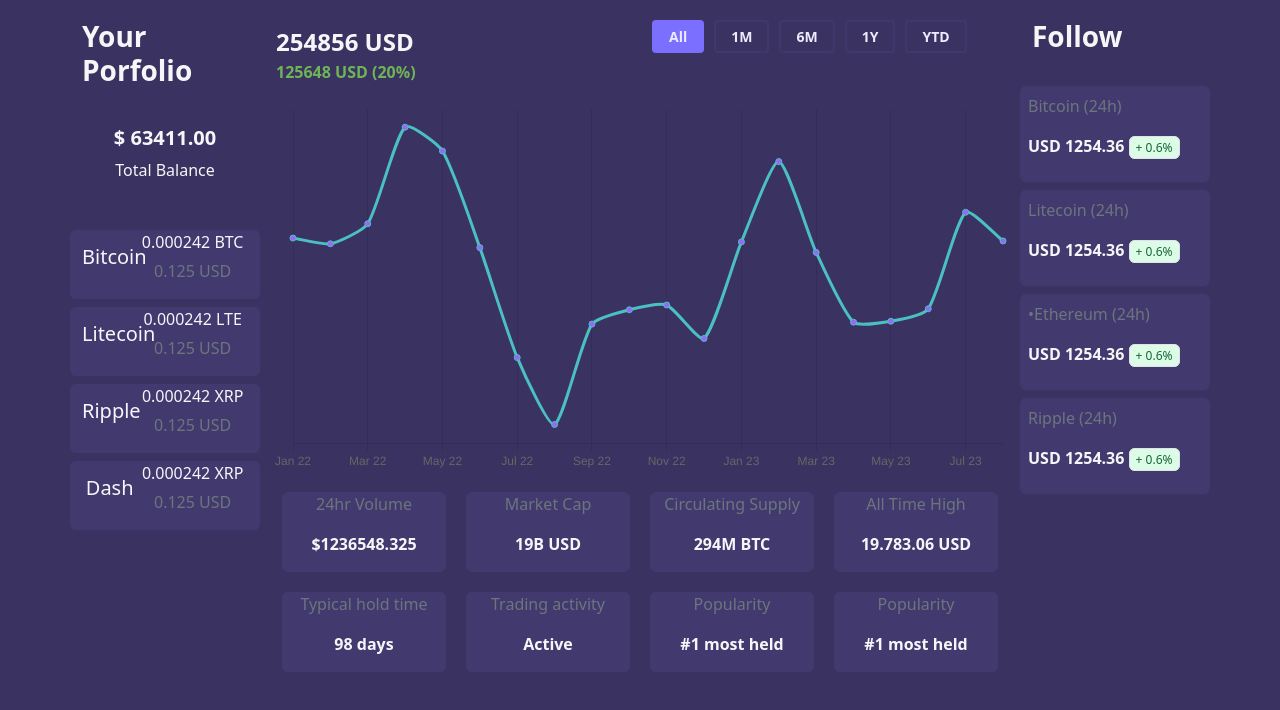
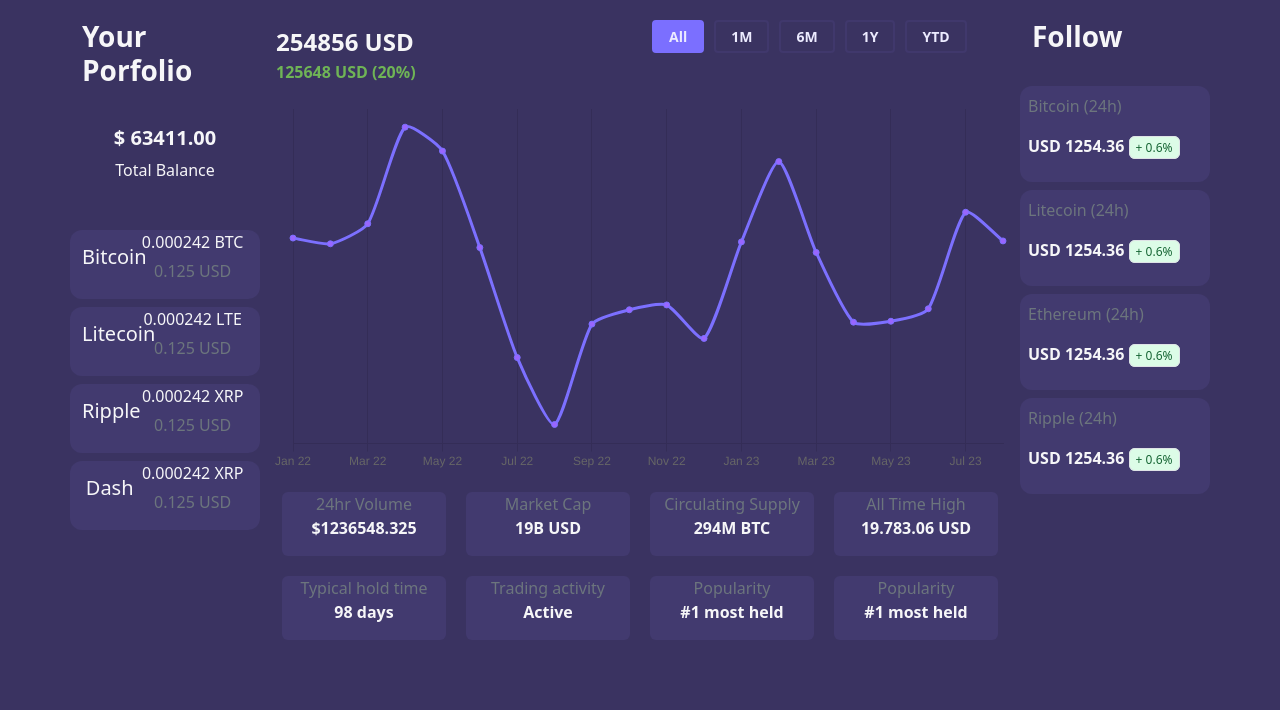
Before and after one commit to Cathal-O-Donnell/ReactCryptoDashboard, a React (Create React App) app: page / in a window 1280 px wide. Shown: the top 710 px of the page. Built offline with nearby package versions, Linux system fonts and the light colour scheme.

Commit message:
minor fixes

```diff
--- a/src/App.js
+++ b/src/App.js
@@ -84,7 +84,7 @@ function App() {
           <div className="row">
             <PriceCard title="Bitcoin" amount="1254.36" increasePercentage="0.6" fiatCurrencyShortName="USD"></PriceCard>
             <PriceCard title="Litecoin" amount="1254.36" increasePercentage="0.6" fiatCurrencyShortName="USD"></PriceCard>
-            <PriceCard title="•Ethereum" amount="1254.36" increasePercentage="0.6" fiatCurrencyShortName="USD"></PriceCard>
+            <PriceCard title="Ethereum" amount="1254.36" increasePercentage="0.6" fiatCurrencyShortName="USD"></PriceCard>
             <PriceCard title="Ripple" amount="1254.36" increasePercentage="0.6" fiatCurrencyShortName="USD"></PriceCard>
           </div>
         </div>
--- a/src/components/Chart/CryptoChart.js
+++ b/src/components/Chart/CryptoChart.js
@@ -65,7 +65,7 @@ export const data = {
       // label: 'Dataset 1',
       data: [2650, 2590, 2800, 3810, 3560, 2550, 1400, 700, 1750, 1900, 1950, 1600, 2610, 3450, 2500, 1770, 1780, 1910, 2920, 2620, 2630],
       fill: true,
-      borderColor: 'rgb(75, 192, 192)',
+      borderColor: 'rgb(124, 112, 255)',
       tension: 0.2,
       pointBackgroundColor: 'rgb(153, 102, 255)'
     },
--- a/src/components/UI/CurrencyCard.js
+++ b/src/components/UI/CurrencyCard.js
@@ -3,7 +3,7 @@ import React from 'react'
 const CurrencyCard = (props) => {
 
     return (
-        <div className='container rounded my-1 card-background white-text d-flex align-items-center'>
+        <div className='container border-radius-12 my-1 card-background white-text d-flex align-items-center'>
             <div className='col-md-4'>
                 <p className='fs-5 text-center'>{props.title}</p>
             </div>
--- a/src/components/UI/InfoContainer.js
+++ b/src/components/UI/InfoContainer.js
@@ -4,9 +4,9 @@ const InfoContainer = (props) => {
     return (
         <div class="col-sm rounded card-background margin-sides-10 text-center">
             <div className='row'>
-                <p className='text-secondary fs-6'>{props.title}</p>
+                <p className='text-secondary fs-6 margin-bottom-0'>{props.title}</p>
             </div>
-            <div className='row white-text fw-bold'>
+            <div className='row white-text fw-bold '>
                 <p>{props.body}</p>
             </div>
         </div>
--- a/src/components/UI/PriceCard.js
+++ b/src/components/UI/PriceCard.js
@@ -2,7 +2,7 @@ import React from 'react'
 
 const PriceCard = (props) => {
     return (
-        <div className='container rounded card-background p-2 my-1 d-flex align-items-center'>
+        <div className='container border-radius-12 card-background p-2 my-1 d-flex align-items-center'>
             <div className='col-md-12'>
                 <div className='row'>
                     <p className='text-secondary fs-6'>{props.title} (24h)</p>
--- a/src/index.css
+++ b/src/index.css
@@ -63,6 +63,10 @@ code {
   margin-right: 10px;
 }
 
+.border-radius-12 {
+  border-radius: 12px;
+}
+
 .timeline-button {
   background-color: #3A3361;
   border: 2px solid #40386C !important;
```
